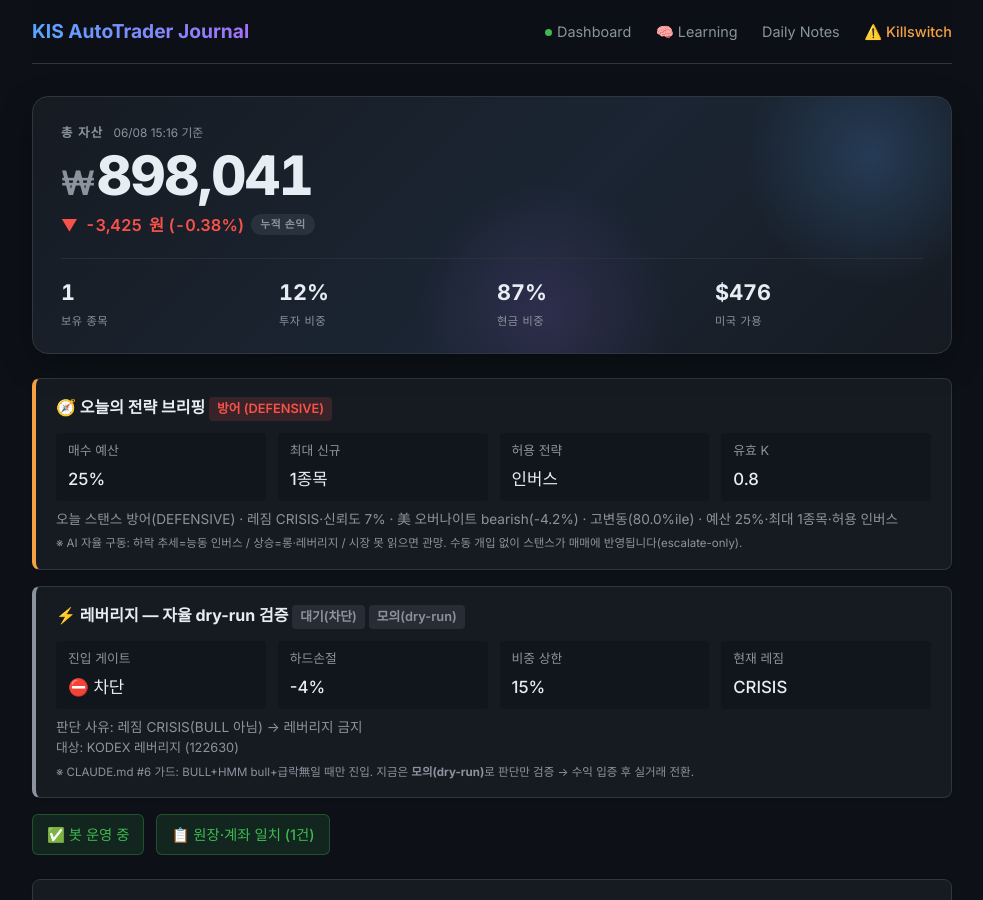
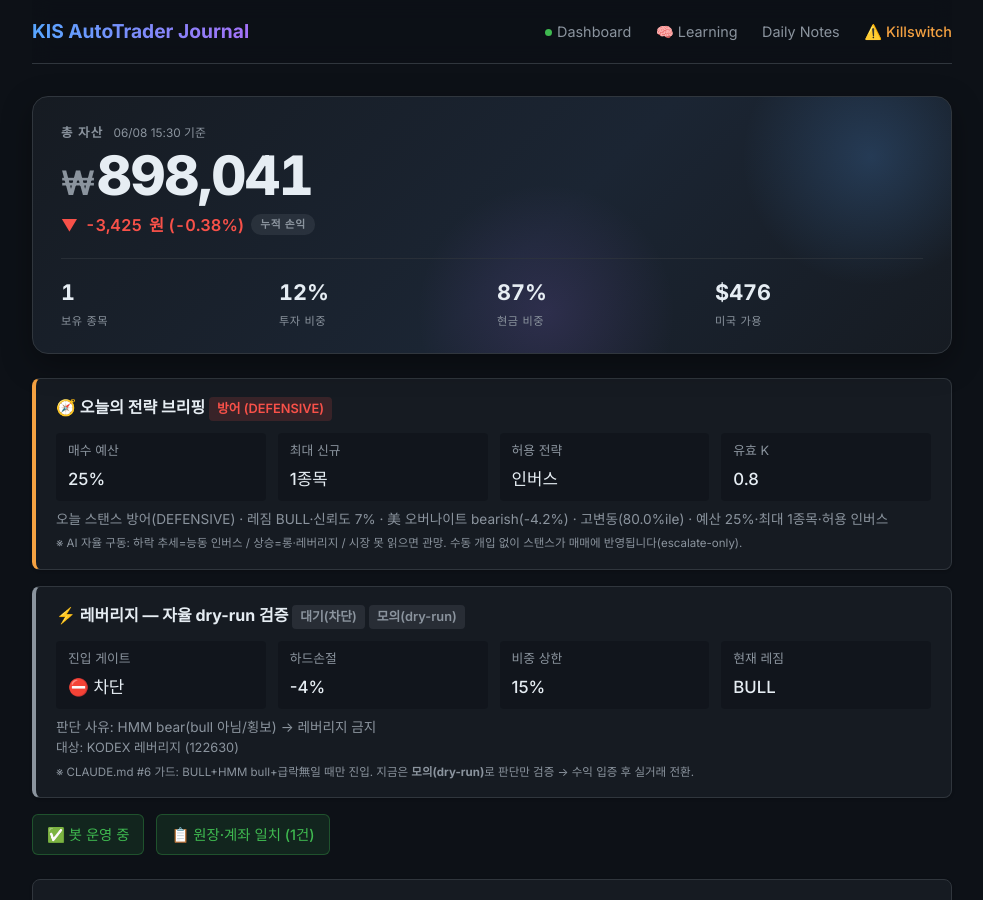
Before and after one commit to BudongJW/kis-trading-journal, a Jekyll site: the page built from index.html, in a window 1280 px wide and 900 px high. Shown: the whole window, without its empty margins (148-1131 px from the left). Built offline with Jekyll 4.4.1, drawn with Linux system fonts in a browser that asks for light colours; nearby versions of some CDN libraries; some of the changed text lies outside the part shown.

Commit message:
auto: portfolio update 15:30

```diff
--- a/_data/portfolio.json
+++ b/_data/portfolio.json
@@ -1,5 +1,5 @@
 {
-  "updated_at": "2026-06-08T15:16:32.086136",
+  "updated_at": "2026-06-08T15:30:52.932298",
   "initial_capital": 500000,
   "cash": 726981,
   "holdings": [
@@ -12,9 +12,6 @@
       "buy_price": 114630,
       "pnl": 10,
       "pnl_pct": 0.0,
-      "atr_at_buy": 0.0,
-      "hold_days": 1,
-      "peak_price": 114640,
       "stop_price": 111191
     }
   ],
@@ -566,15 +563,8 @@
     "trained": false
   },
   "bear_strategy": {
-    "enabled": true,
-    "regime": "CRISIS",
-    "confidence": 0.65,
-    "sma_ratio": 0.6592,
-    "canary_bad": 1,
-    "canary_scores": {
-      "195930": 0.454,
-      "132030": -1.392
-    }
+    "regime": "BULL",
+    "enabled": false
   },
   "us_session": {
     "enabled": true,
@@ -843,9 +833,9 @@
     "size_mult": 0.4,
     "k_effective": 0.8,
     "allow_summary": "인버스",
-    "briefing": "오늘 스탠스 방어(DEFENSIVE) · 레짐 CRISIS·신뢰도 7% · 美 오버나이트 bearish(-4.2%) · 고변동(80.0%ile) · 예산 25%·최대 1종목·허용 인버스",
+    "briefing": "오늘 스탠스 방어(DEFENSIVE) · 레짐 BULL·신뢰도 7% · 美 오버나이트 bearish(-4.2%) · 고변동(80.0%ile) · 예산 25%·최대 1종목·허용 인버스",
     "signals": {
-      "regime": "CRISIS",
+      "regime": "BULL",
       "confidence": 0.07,
       "direction": "bearish",
       "nasdaq_change": -4.18,
@@ -858,10 +848,10 @@
     "enabled": true,
     "dry_run": true,
     "gate_allowed": false,
-    "gate_reason": "레짐 CRISIS(BULL 아님) → 레버리지 금지",
+    "gate_reason": "HMM bear(bull 아님/횡보) → 레버리지 금지",
     "hard_stop_pct": 0.04,
     "max_weight": 0.15,
-    "regime": "CRISIS",
+    "regime": "BULL",
     "hmm_state": "bear",
     "hmm_confidence": 0.999,
     "universe": [
```
